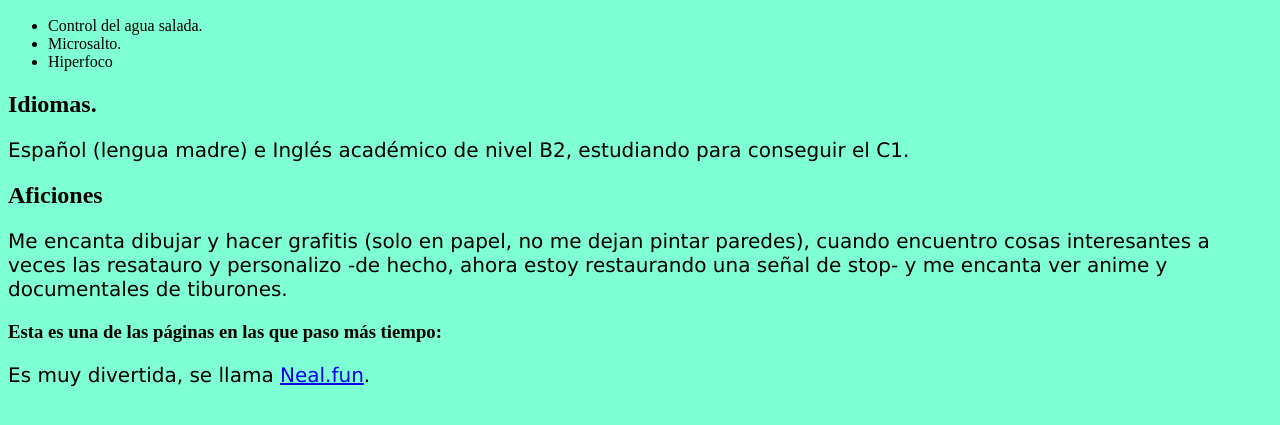
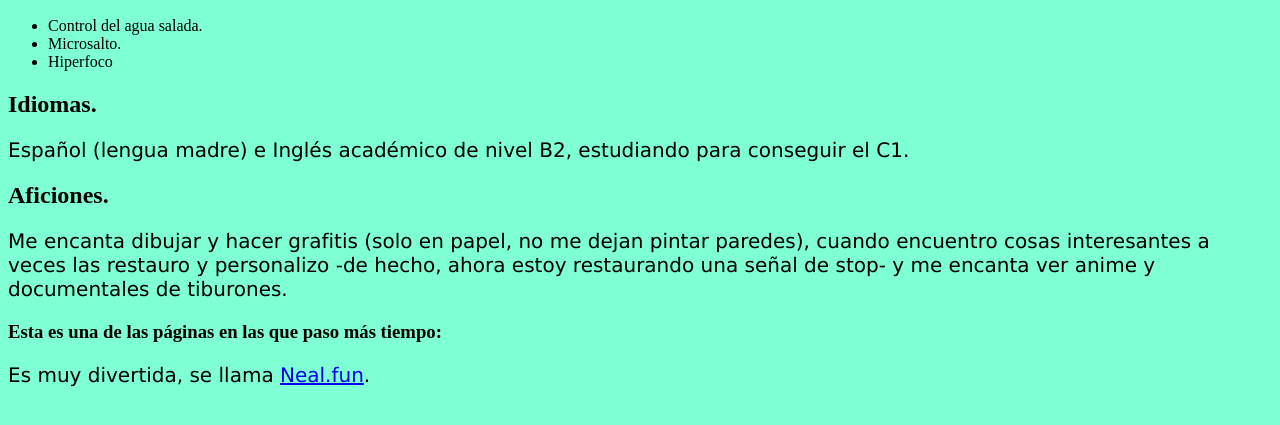
Before and after one commit to Izan4811/Repositorio, a plain HTML site: page index.html in a window 1280 px wide. Shown: the part 355-780 px from the top of the page. Drawn offline with Linux system fonts and the light colour scheme.

Commit message:
Fix heading and restore hobbies section formatting

```diff
--- a/index.html
+++ b/index.html
@@ -34,8 +34,8 @@
   </ul>
   <h2>Idiomas.</h2>
     <p>Español (lengua madre) e Inglés académico de nivel B2, estudiando para conseguir el C1.</p>
-  <h2>Aficiones</h2>
-    <p .tarjeta>Me encanta dibujar y hacer grafitis (solo en papel, no me dejan pintar paredes), cuando encuentro cosas interesantes a veces las resatauro y personalizo -de hecho, ahora estoy restaurando una señal de stop- y me encanta ver anime y documentales de tiburones.</p>
+  <h2>Aficiones.</h2>
+    <p .tarjeta>Me encanta dibujar y hacer grafitis (solo en papel, no me dejan pintar paredes), cuando encuentro cosas interesantes a veces las restauro y personalizo -de hecho, ahora estoy restaurando una señal de stop- y me encanta ver anime y documentales de tiburones.</p>
   <h3 .tarjeta>Esta es una de las páginas en las que paso más tiempo:</h3>
     <p .tarjeta>Es muy divertida, se llama <a href="http://neal.fun/">Neal.fun</a>.</p>
 </body>
```
